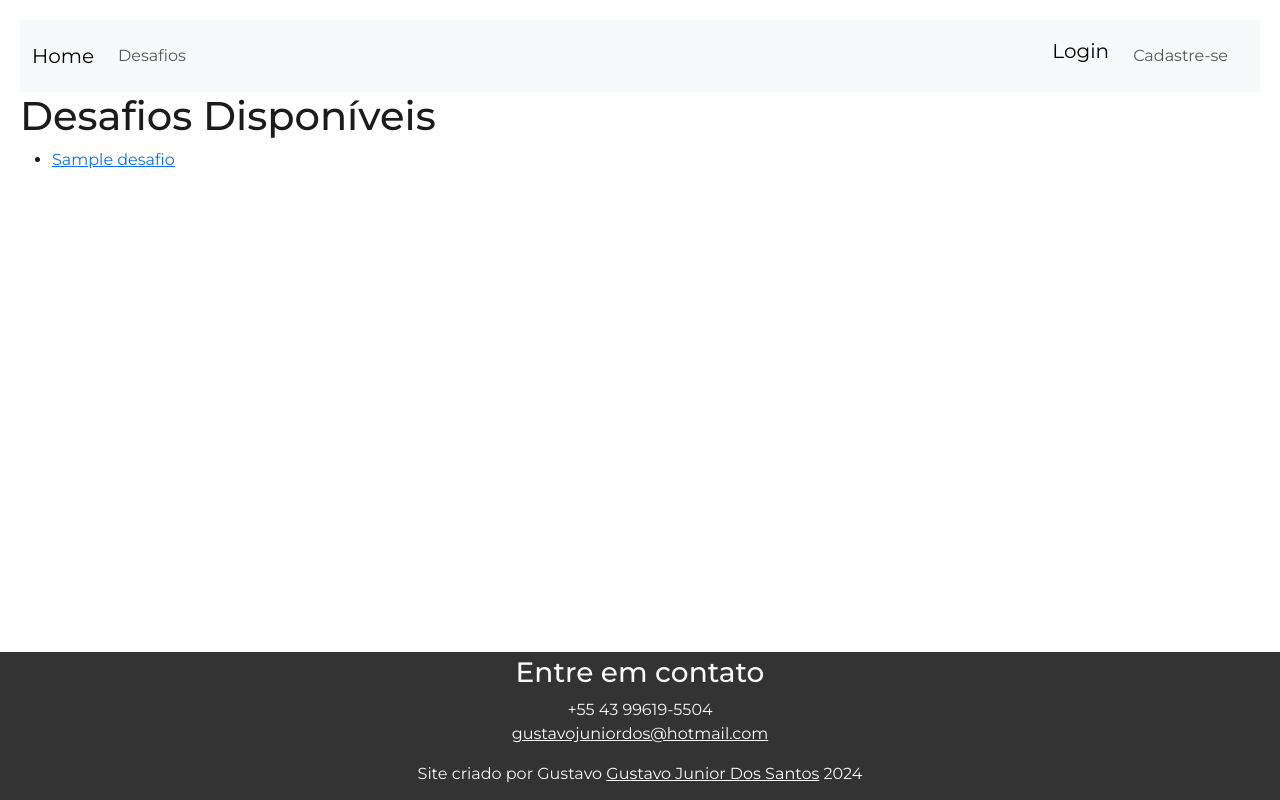
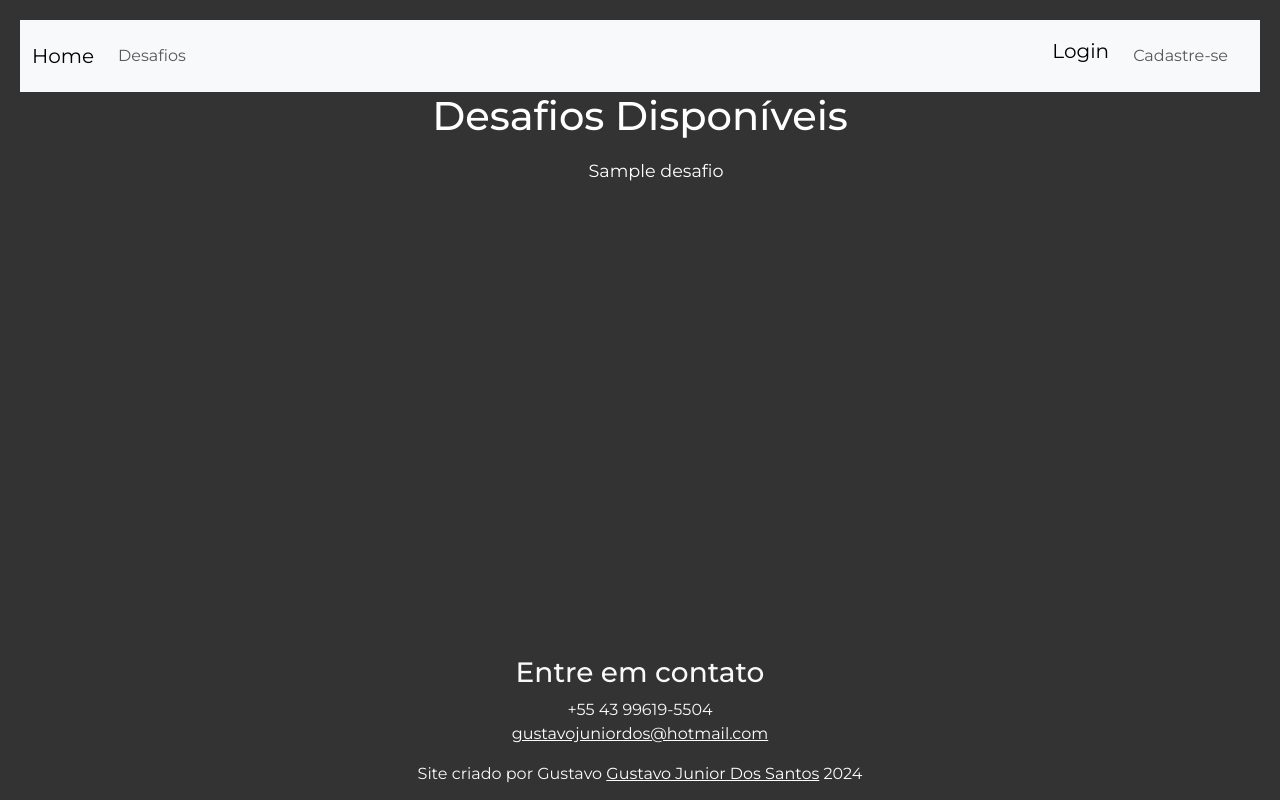
Before and after one commit to gustavodsantos/portal-de-campanhas, a Django app: template mysite/base/templates/base/listar_desafios.html in a window 1280 px wide. Run offline with Django 5.2, Linux system fonts and the light colour scheme; the template is opened without the code that fills it: most values are stand-ins (such as "Sample title", 1, 10 or a date in 2020).

Commit message:
estilizando template

```diff
--- a/mysite/base/static/base/css/style.css
+++ b/mysite/base/static/base/css/style.css
@@ -22,6 +22,7 @@ html, body {
     min-height: 100vh;
     display: flex;
     flex-direction: column;
+    text-align: center;
 }
 
 .wrapper {
@@ -34,7 +35,8 @@ html, body {
 .content {
     flex: 1;
     padding: 20px;
-    color: #1b1b1b;
+    background-color: #333;
+    color: #ffffff;
 }
 
 /* Footer fixo na parte inferior */
@@ -52,3 +54,45 @@ html, body {
 .footer a:hover {
     color: #828a9c;
 }
+
+li {
+    list-style: none;
+}
+
+.list {
+    list-style: none;
+    padding: 10px;
+    margin: 0;
+    display: flex;
+    flex-wrap: wrap;
+    gap: 10px;
+    justify-content: center;
+    align-items: center;
+    align-content: center;
+    text-align: center;
+    text-decoration: none;
+    height: 100%;
+    width: 100%;
+    overflow: hidden;
+    font-size: 1.1rem;
+    color: #ffffff;
+}
+
+.list:hover {
+    background-color: #333;
+    color: #828a9c;
+}
+
+.boton {
+    background-color: #111111;
+    color: #ffffff;
+    border: none;
+    padding: 10px;
+    border-radius: 5px;
+    font-size: 1.1rem;
+}
+
+.boton:hover {
+    background-color: #222222;
+    color: #828a9c;
+}
--- a/mysite/base/templates/base/base.html
+++ b/mysite/base/templates/base/base.html
@@ -33,9 +33,10 @@
 
                         {% if user.is_authenticated %}
 
-                        <li class="nav-item">
-                            <a class="nav-link link" href="{% url 'base:visualizar_desafios_atribuidos' %}">Desafios atribuidos</a>
-                        </li>
+                            <li class="nav-item">
+                                <a class="nav-link link" href="{% url 'base:visualizar_desafios_atribuidos' %}">Desafios
+                                    atribuidos</a>
+                            </li>
 
                         {% endif %}
 
@@ -84,5 +85,11 @@
 
 </div>
 
+<script src="https://cdn.jsdelivr.net/npm/bootstrap@5.3.3/dist/js/bootstrap.bundle.min.js"
+        integrity="sha384-YvpcrYf0tY3lHB60NNkmXc5s9fDVZLESaAA55NDzOxhy9GkcIdslK1eN7N6jIeHz"
+        crossorigin="anonymous">
+
+</script>
+
 </body>
 </html>
--- a/mysite/base/templates/base/detalhes_desafio.html
+++ b/mysite/base/templates/base/detalhes_desafio.html
@@ -21,13 +21,13 @@
             {% else %}
                 <form method="post" action="{% url 'base:aceitar_desafio' desafio.id %}">
                     {% csrf_token %}
-                    <button type="submit" class="btn btn-primary">Aceitar Desafio</button>
+                    <button type="submit" class="boton">Aceitar Desafio</button>
                 </form>
             {% endif %}
         {% else %}
             <form method="post" action="{% url 'base:aceitar_desafio' desafio.id %}">
                 {% csrf_token %}
-                <button type="submit" class="btn btn-primary">Aceitar Desafio</button>
+                <button type="submit" class="boton">Aceitar Desafio</button>
             </form>
         {% endif %}
     </div>
--- a/mysite/base/templates/base/listar_desafios.html
+++ b/mysite/base/templates/base/listar_desafios.html
@@ -8,7 +8,7 @@
 
         <ul>
             {% for desafio in desafios %}
-                <li><a class="link" href="{% url 'base:detalhes_desafio' desafio.id %}">{{ desafio.nome }}</a></li>
+                <li><a class="list" href="{% url 'base:detalhes_desafio' desafio.id %}">{{ desafio.nome }}</a></li>
             {% endfor %}
         </ul>
 
--- a/mysite/base/templates/base/visualizar_desafios_atribuidos.html
+++ b/mysite/base/templates/base/visualizar_desafios_atribuidos.html
@@ -3,7 +3,7 @@
 {% block title %}Desafios Atribuídos{% endblock %}
 
 {% block body %}
-    <h2>Desafios Atribuídos</h2>
+    <h1>Desafios Atribuídos</h1>
     <ul>
         {% for participacao in participacoes %}
             <li>{{ participacao.desafio.nome }} - Pontuação: {{ participacao.pontuacao }}</li>
```
Also changed, not shown: docker_portal/docker-compose.yml (+7 -5 lines), mysite/base/tests/test_manager.py (+6 -5 lines), 2 other files.
